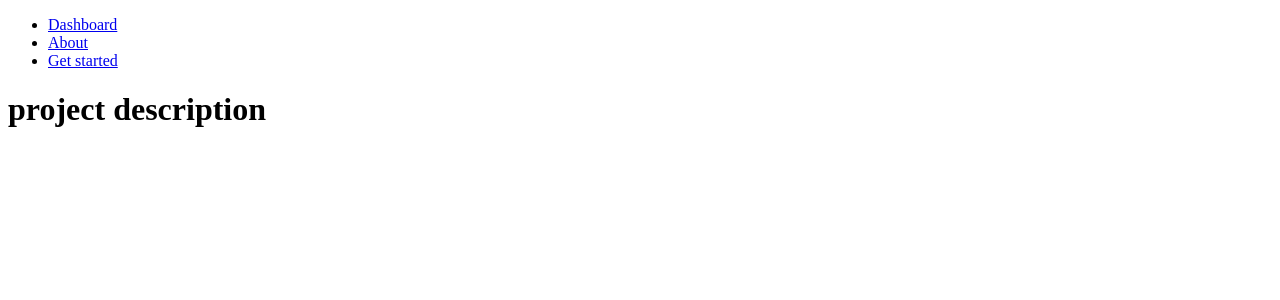
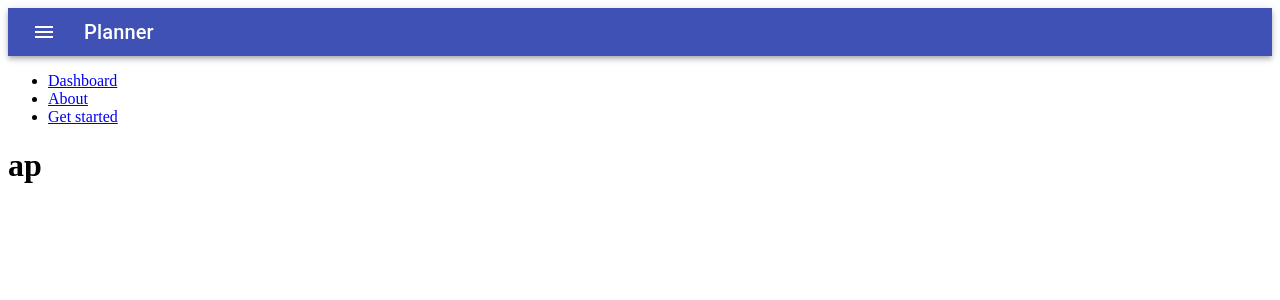
Before and after one commit to sir-udenna/code-planner, a React (Create React App) app: page /about in a window 1280 px wide. Shown: the top 300 px of the page. Built offline with nearby package versions, Linux system fonts and the light colour scheme.

Commit message:
NavBar added
Added navbar component to handle navigation of different pages

```diff
--- a/package.json
+++ b/package.json
@@ -3,6 +3,8 @@
   "version": "0.1.0",
   "private": true,
   "dependencies": {
+    "@material-ui/core": "^4.11.4",
+    "@material-ui/icons": "^4.11.2",
     "@testing-library/jest-dom": "^5.14.1",
     "@testing-library/react": "^11.2.7",
     "@testing-library/user-event": "^12.8.3",
--- /dev/null
+++ b/src/About.js
@@ -0,0 +1,9 @@
+import React from 'react'
+
+export default function About(){
+    return(
+        <div>
+            <h1>ap</h1>
+        </div>
+    )
+}
--- a/src/App.js
+++ b/src/App.js
@@ -5,11 +5,14 @@
   Route,
   Link,
 } from "react-router-dom";
+import About from './About'
+import NavBar from './NavBar';
 
 function App() {
   return (
     <Router>
     <div>
+      <NavBar />
       <ul className="navbar">
         <li>
           <Link to="/">Dashboard</Link>
@@ -24,7 +27,7 @@
 
       <Switch>
         <Route path="/about">
-          <h1>project description</h1>
+          <About />
         </Route>
         <Route path="/getstarted">
           <h1>Get started</h1>
--- /dev/null
+++ b/src/NavBar.js
@@ -0,0 +1,35 @@
+import React from 'react';
+import { makeStyles } from '@material-ui/core/styles';
+import AppBar from '@material-ui/core/AppBar';
+import Toolbar from '@material-ui/core/Toolbar';
+import Typography from '@material-ui/core/Typography';
+import IconButton from '@material-ui/core/IconButton';
+import MenuIcon from '@material-ui/icons/Menu';
+
+const useStyles = makeStyles((theme) => ({
+  root: {
+    flexGrow: 1,
+  },
+  menuButton: {
+    marginRight: theme.spacing(2),
+  },
+}));
+
+export default function NavBar() {
+  const classes = useStyles();
+
+  return (
+    <div className={classes.root}>
+      <AppBar position="static">
+        <Toolbar variant="dense">
+          <IconButton edge="start" className={classes.menuButton} color="inherit" aria-label="menu">
+            <MenuIcon />
+          </IconButton>
+          <Typography variant="h6" color="inherit" center>
+            Planner
+          </Typography>
+        </Toolbar>
+      </AppBar>
+    </div>
+  );
+}
```
Also changed, not shown: src/Dashboard.js (added), 1 other file (tests, documents, lock files or other folders).
